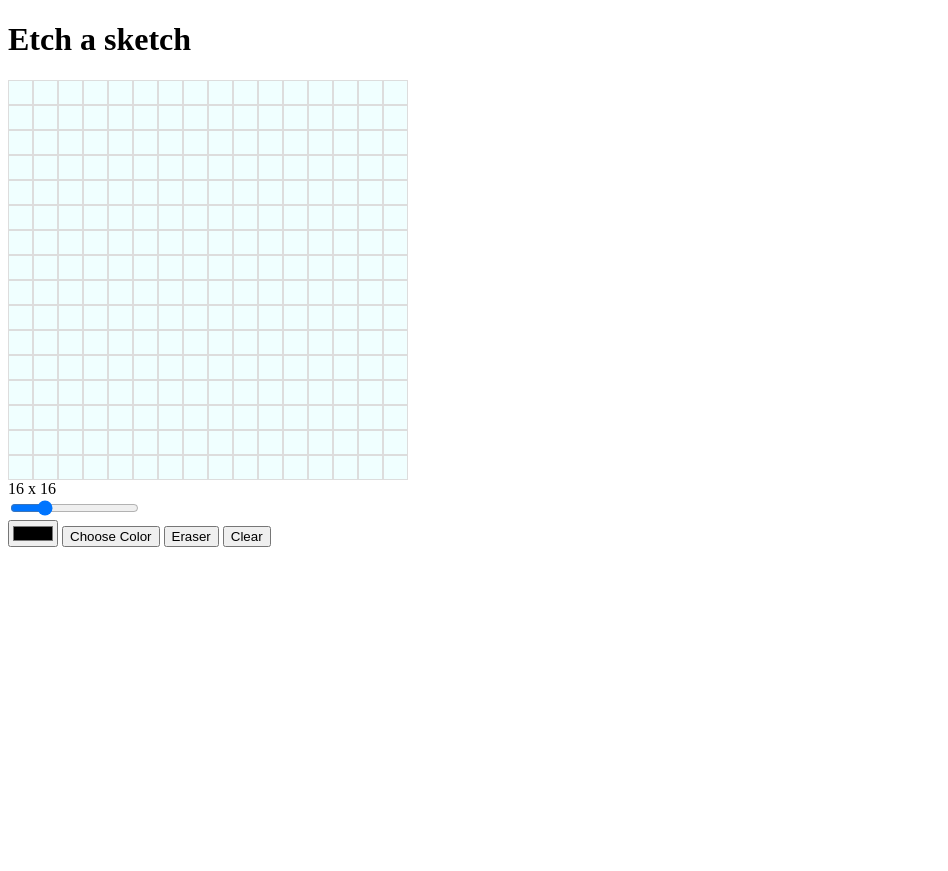
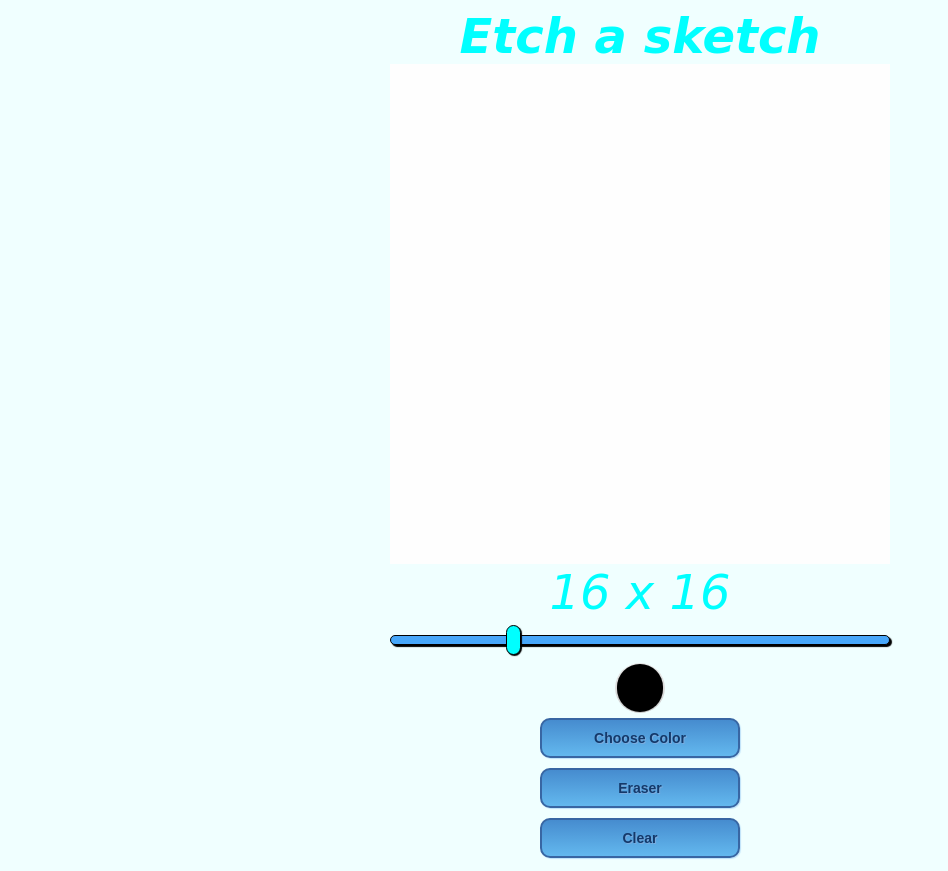
Before and after one commit to PerdidoenCoding/Etch-a-sketch, a plain HTML site: page index.html in a window 1280 px wide. Shown: the whole page, without its empty margins (0-948 px from the left). Before the commit the page ends 800 px from the top, so only its background shows below. Drawn offline with Linux system fonts and the light colour scheme; a web font is replaced by a local one.

Commit message:
Styled background, buttons, input range and input color.

```diff
--- a/styles.css
+++ b/styles.css
@@ -1,12 +1,202 @@
+:root {
+  --primary-aqua: aqua;
+  --secondary-blue: #47A7FA;
+  --azure: azure;
 
+}
+
+
+
+
+header, body {
+  display: flex;
+  flex-direction: column;
+  justify-content: center;
+  align-items: center;
+  background-color: var(--azure);
+}
+
+h1 {
+  font-family: 'Poppins', sans-serif;
+  font-family: 'Whisper', cursive;
+  font-style: italic;
+  color: var(--primary-aqua);
+  font-weight: 900;
+  font-size: 48px;
+  margin: 0;
+}
+
+.size-value {
+  font-family: 'Poppins', sans-serif;
+  font-family: 'Whisper', cursive;
+  font-style: italic;
+  padding: 6px;
+  font-size: 48px;
+  text-align: center;
+  color: var(--primary-aqua);
+  margin: 0;
+  padding: 0;
+}
 
   #grid {
     display: grid;
-    width: 400px;
-    height: 400px;
-    background-color: azure;
+    width: 500px;
+    height: 500px;
+    background-color: #fefefe;
   }
 
-  .grid-item {
-    border: 1px solid #ddd;
+  .grid-item:hover {
+    cursor: pointer;
   }
+
+.settings {
+  display: flex;
+  flex-direction: column;
+  justify-content: center;
+}
+
+#color-picker {
+  border-radius: 50%;
+  align-self: center;
+}
+
+button:hover,
+input[type='color']:hover {
+  transform: scale(1.05);
+}
+
+input[type='color']:active {
+  transition: transform 0.05s ease-in-out;
+  transform: scale(1);
+}
+
+input[type='color'] {
+  -webkit-appearance: none;
+  width: 50px;
+  height: 50px;
+  border: none;
+}
+
+input[type='color']::-webkit-color-swatch-wrapper {
+  padding: 0;
+}
+
+input[type='color']::-webkit-color-swatch {
+  border: none;
+  border-radius: 50px;
+  box-shadow: rgba(0, 0, 0, 0.24) 0px 3px 8px;
+}
+
+input[type=range] {
+  height: 38px;
+  -webkit-appearance: none;
+  margin: 1px 0;
+  width: 100%;
+}
+input[type=range]:focus {
+  outline: none;
+}
+input[type=range]::-webkit-slider-runnable-track {
+  width: 100%;
+  height: 10px;
+  cursor: pointer;
+  animate: 0.2s;
+  box-shadow: 2px 2px 1px #000000;
+  background: var(--secondary-blue);
+  border-radius: 5px;
+  border: 1px solid #000000;
+}
+input[type=range]::-webkit-slider-thumb {
+  box-shadow: 1px 1px 1px #000000;
+  border: 1px solid #000000;
+  height: 30px;
+  width: 15px;
+  background: var(--primary-aqua);
+  border-radius: 35px;
+  cursor: pointer;
+  -webkit-appearance: none;
+  margin-top: -11px;
+}
+input[type=range]:focus::-webkit-slider-runnable-track {
+  background: var(--secondary-blue);
+}
+input[type=range]::-moz-range-track {
+  width: 100%;
+  height: 10px;
+  cursor: pointer;
+  animate: 0.2s;
+  box-shadow: 2px 2px 1px #000000;
+  background: var(--secondary-blue);
+  border-radius: 5px;
+  border: 1px solid #000000;
+}
+input[type=range]::-moz-range-thumb {
+  box-shadow: 1px 1px 1px #000000;
+  border: 1px solid #000000;
+  height: 30px;
+  width: 15px;
+  border-radius: 5px;
+  cursor: pointer;
+}
+input[type=range]::-ms-track {
+  width: 100%;
+  height: 10px;
+  cursor: pointer;
+  animate: 0.2s;
+  background: transparent;
+  border-color: transparent;
+  color: transparent;
+}
+input[type=range]::-ms-fill-lower {
+  background: var(--secondary-blue);
+  border: 1px solid #000000;
+  border-radius: 10px;
+  box-shadow: 2px 2px 1px #000000;
+}
+input[type=range]::-ms-fill-upper {
+  background: var(--secondary-blue);
+  border: 1px solid #000000;
+  border-radius: 10px;
+  box-shadow: 2px 2px 1px #000000;
+}
+input[type=range]::-ms-thumb {
+  margin-top: 1px;
+  box-shadow: 1px 1px 1px #000000;
+  border: 1px solid #000000;
+  height: 30px;
+  width: 15px;
+  border-radius: 5px;
+  cursor: pointer;
+}
+input[type=range]:focus::-ms-fill-lower {
+  background: var(--secondary-blue);
+}
+input[type=range]:focus::-ms-fill-upper {
+  background: var(--secondary-blue);
+}
+
+#sizeSlider {
+  background-color: transparent;
+}
+
+button {
+  font-family: arial;
+  font-weight: bold;
+  color: #14396A !important;
+  font-size: 14px;
+  text-shadow: 1px 1px 0px #7CACDE;
+  box-shadow: 1px 1px 1px #BEE2F9;
+  padding: 10px 25px;
+  border-radius: 10px;
+  border: 2px solid #3866A3;
+  background: #63B8EE;
+  background: linear-gradient(to top, #63B8EE, #468CCF);
+  width: 200px;
+  align-self: center;
+  margin: 5px;
+}
+button:hover {
+  color: #14396A !important;
+  background: #468CCF;
+  background: linear-gradient(to top, #468CCF, #63B8EE);
+}
```
